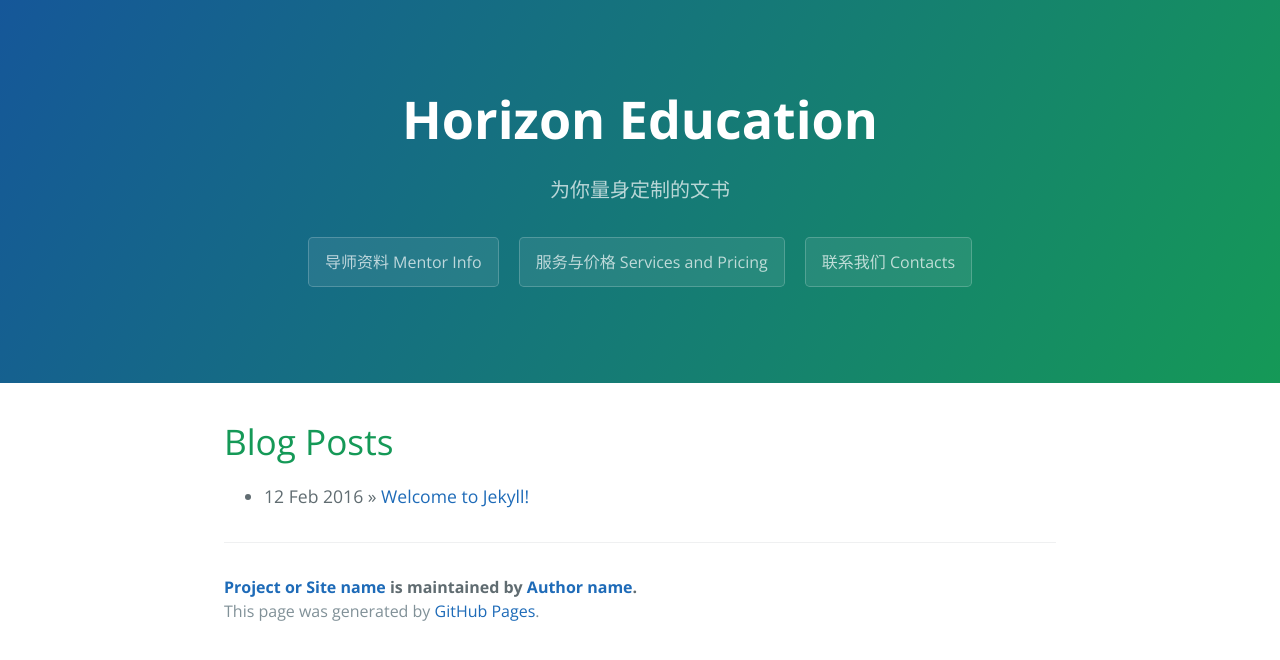
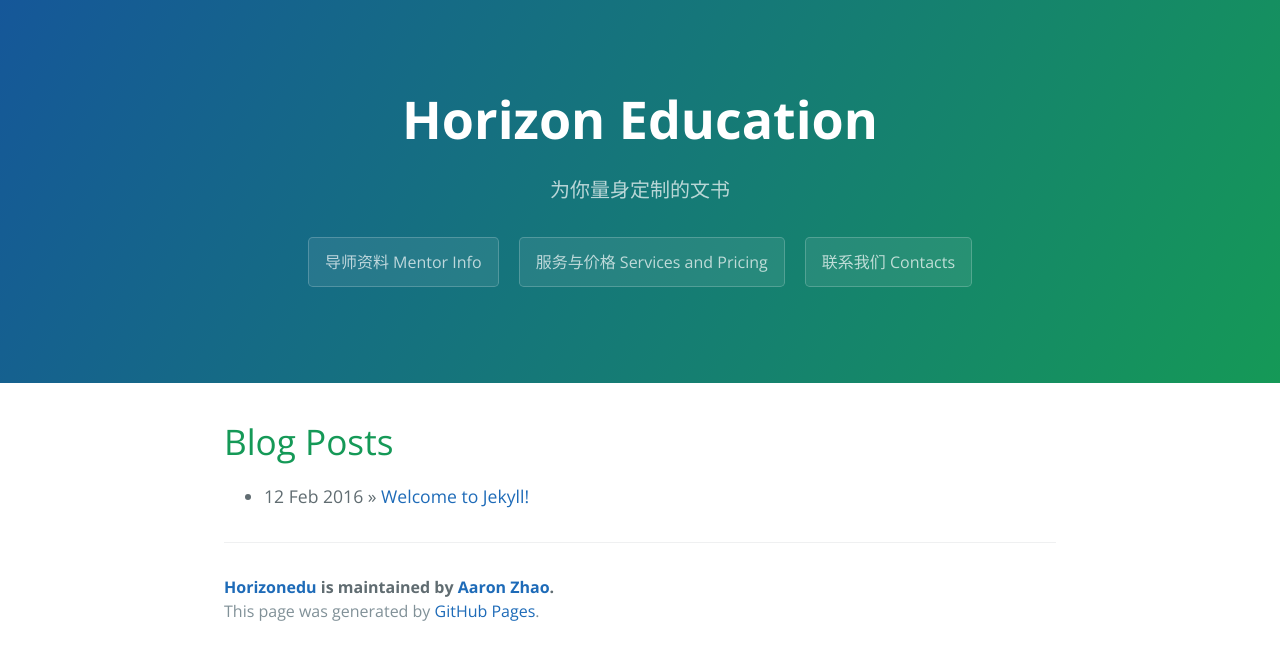
Before and after one commit to horizonedu/horizonedu.github.io, a Jekyll site: the page index.html, which Jekyll copies as it is, in a window 1280 px wide. Shown: the top 660 px of the page. Built offline with Jekyll 4.4.1, drawn with Linux system fonts in a browser that asks for light colours.

Commit message:
main page edited

```diff
--- a/index.html
+++ b/index.html
@@ -32,7 +32,7 @@
 </div>
 
       <footer class="site-footer">
-  <span class="site-footer-owner"><a href="http://localhost:4000">Project or Site name</a> is maintained by <a href="http://yourhomepage.com">Author name</a>.</span>
+  <span class="site-footer-owner"><a href="http://localhost:4000">Horizonedu</a> is maintained by <a href="http://yourhomepage.com">Aaron Zhao</a>.</span>
   <span class="site-footer-credits">This page was generated by <a href="https://pages.github.com">GitHub Pages</a>.</span>
 </footer>
 
```
